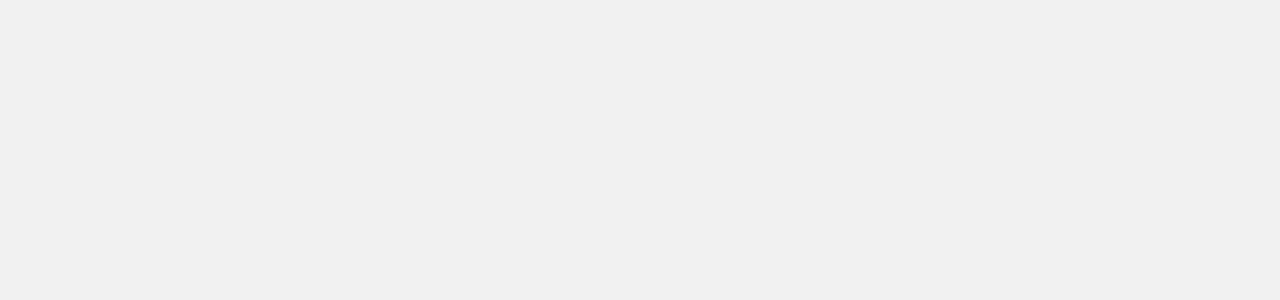
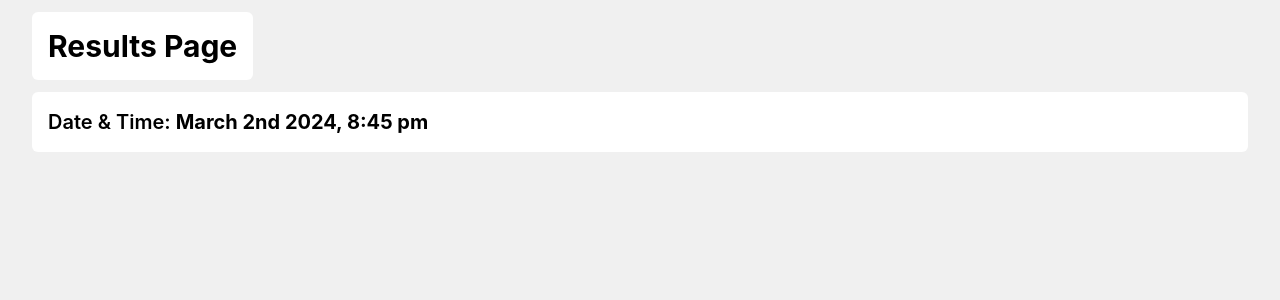
Before and after one commit to Manju1392k/SM-Vehicle-Mileage-Calculator, a React (Create React App) app: page /resultpage in a window 1280 px wide. Shown: the top 300 px of the page. Built offline with nearby package versions, Linux system fonts and the light colour scheme.

Commit message:
newversion8

```diff
--- a/package.json
+++ b/package.json
@@ -6,6 +6,8 @@
     "@testing-library/jest-dom": "^5.17.0",
     "@testing-library/react": "^13.4.0",
     "@testing-library/user-event": "^13.5.0",
+    "moment": "^2.30.1",
+    "moment-timezone": "^0.5.45",
     "react": "^18.2.0",
     "react-dom": "^18.2.0",
     "react-router-dom": "^6.22.2",
--- a/src/components/Resutlpage.js
+++ b/src/components/Resutlpage.js
@@ -2,11 +2,48 @@
 
 import React, { useState, useEffect } from "react";
 
+import { ToastContainer, toast } from "react-toastify";
+import "react-toastify/dist/ReactToastify.css";
+
+import moment from "moment-timezone";
+
 export default function Resutlpage() {
+  try {
+  } catch (error) {
+    toast("Something went wrong. Please try later");
+  }
+
+  // Get time and date from moment.
+  const [datetime, setDatetime] = useState(moment().tz("Asia/Kolkata"));
+  useEffect(() => {
+    try {
+      const interval = setTimeout(() => {
+        setDatetime(moment().tz("Asia/Kolkata"));
+      }, 1000);
+      return () => {
+        clearInterval(interval);
+      };
+    } catch (error) {
+      toast("Something went wrong. Please try later");
+    }
+  }, []);
 
   return (
     <>
-
+      <ToastContainer position="top-center" />
+      {/* Div for Heading */}
+      <div className="w-full grid justify-center">
+        {" "}
+        <h1 className="text-3xl bg-white w-max py-4 px-4 mt-3 rounded-md font-bold">
+          Results Page
+        </h1>
+        {/* Div for form background */}
+        <div className=" bg-white w-[95vw] py-4 px-4 my-3 rounded-md ">
+          <h1 className="text-xl font-semibold">
+            Date & Time: <span className="font-bold">{datetime.format('MMMM Do YYYY, h:mm a')}</span>
+          </h1>
+        </div>
+      </div>
     </>
-  )
+  );
 }
```
Also changed, not shown: 1 other file (tests, documents, lock files or other folders).
